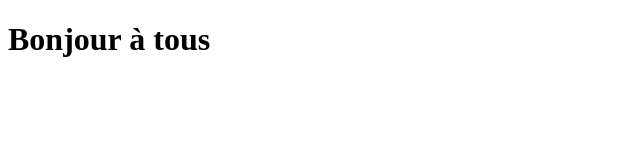
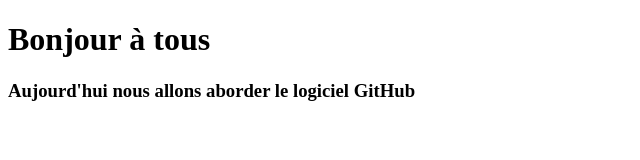
Before and after one commit to Estia-1a/Github-Concepts-g9-glamn, a plain HTML site: page index.html in a window 1280 px wide. Shown: the whole page, without its empty margins (0-640 px from the left). Drawn offline with Linux system fonts and the light colour scheme.

Commit message:
Ajout texte

```diff
--- a/index.html
+++ b/index.html
@@ -11,6 +11,10 @@
         <h1>
             Bonjour à tous
         </h1>
+
+        <h3>
+            Aujourd'hui nous allons aborder le logiciel GitHub
+        </h3>
     </div>
 
 </body>
```
